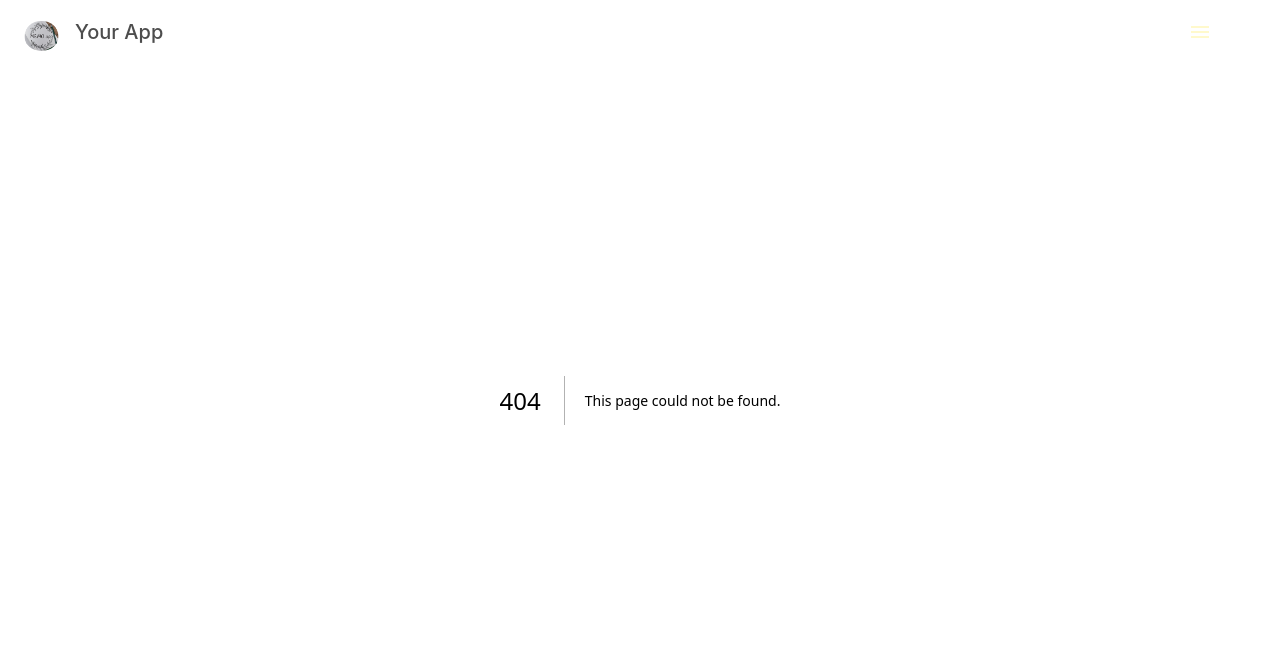
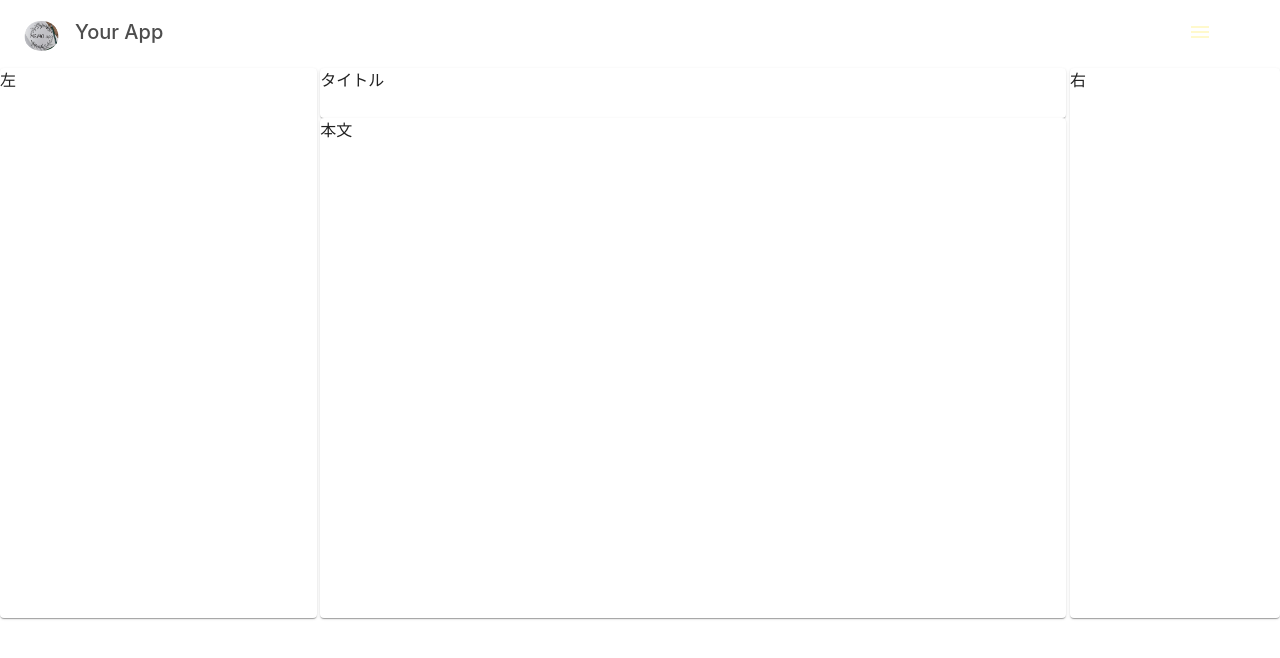
Before and after one commit to Botheet/memo-app, a Next.js app: page /mainPage in a window 1280 px wide. Before the commit this address had no page. Shown: the top 658 px of the page. Built offline with nearby package versions, Linux system fonts and the light colour scheme.

Commit message:
メインページの雛形作成。app/mainPage/page.tsx

```diff
--- a/package.json
+++ b/package.json
@@ -21,6 +21,7 @@
 		"react": "^18",
 		"react-dom": "^18",
 		"react-hook-form": "^7.51.3",
+		"recoil": "^0.7.7",
 		"sharp": "^0.33.3",
 		"styled-components": "^6.1.8",
 		"zod": "^3.23.4"
--- a/src/app/layout.tsx
+++ b/src/app/layout.tsx
@@ -7,6 +7,7 @@ import { ThemeProvider } from "@emotion/react";
 import { theme } from "@/styles/theme";
 import Header from "@/components/augs/Header";
 import { CssBaseline } from "@mui/material";
+import { RecoilRoot } from "recoil";
 
 export default function RootLayout({
 	children
@@ -18,7 +19,9 @@ export default function RootLayout({
 			<body>
 				<ThemeProvider theme={theme}>
 					<CssBaseline />
-					<Header>{children}</Header>
+					<RecoilRoot>
+						<Header>{children}</Header>
+					</RecoilRoot>
 				</ThemeProvider>
 			</body>
 		</html>
--- /dev/null
+++ b/src/app/mainPage/page.tsx
@@ -0,0 +1,58 @@
+"use client";
+
+import { Grid, Paper } from "@mui/material";
+import React from "react";
+
+export default function mainPage() {
+	return (
+		// 左のフレーム
+		<Grid container spacing={0.5} marginTop={8}>
+			<Grid item xs={3}>
+				<Paper
+					sx={{
+						height: 550,
+						backgroundColor: (theme) => (theme.palette.mode === "dark" ? "#1A2027" : "#fff")
+					}}
+				>
+					左
+				</Paper>
+			</Grid>
+
+			{/* 真ん中のフレーム */}
+			<Grid item xs={7} container spacing={0.1} direction="column" justifyContent="center" alignItems="stretch">
+				<Grid>
+					<Paper
+						sx={{
+							height: 50,
+							backgroundColor: (theme) => (theme.palette.mode === "dark" ? "#1A2027" : "#fff")
+						}}
+					>
+						タイトル
+					</Paper>
+				</Grid>
+
+				<Grid>
+					<Paper
+						sx={{
+							height: 500,
+							backgroundColor: (theme) => (theme.palette.mode === "dark" ? "#1A2027" : "#fff")
+						}}
+					>
+						本文
+					</Paper>
+				</Grid>
+			</Grid>
+			{/* 右のフレーム */}
+			<Grid item xs={2}>
+				<Paper
+					sx={{
+						height: 550,
+						backgroundColor: (theme) => (theme.palette.mode === "dark" ? "#1A2027" : "#fff")
+					}}
+				>
+					右
+				</Paper>
+			</Grid>
+		</Grid>
+	);
+}
--- a/src/app/page.tsx
+++ b/src/app/page.tsx
@@ -6,5 +6,5 @@ import { TopPage } from "./topPage/page";
 
 //topPage.tsxを埋め込む
 export default function LoginPage() {
-	return <TopPage />;
+	return <Home />;
 }
--- a/src/components/augs/Login/index.tsx
+++ b/src/components/augs/Login/index.tsx
@@ -2,8 +2,11 @@
 import { Typography } from "@mui/material";
 import Box from "@mui/material/Box";
 import { LoginFormCard } from "./LoginFormCard";
+import { useRecoilValue } from "recoil";
+import { test } from "@/globalState/Atom/test";
 
 export const Login = () => {
+	const ex = useRecoilValue(test);
 	return (
 		<Box
 			pt={14}
@@ -14,7 +17,7 @@ export const Login = () => {
 			}}
 		>
 			<Typography variant="h4" color={"white"} textAlign={"center"}>
-				MEMO app
+				{ex}
 			</Typography>
 			<Box display="flex" justifyContent={"center"}>
 				<LoginFormCard />
--- a/src/components/core/DrawerMenuIcon/index.tsx
+++ b/src/components/core/DrawerMenuIcon/index.tsx
@@ -29,7 +29,6 @@ import InfoIcon from "@mui/icons-material/Info";
 import MenuIcon from "@mui/icons-material/Menu";
 import ContactMailIcon from "@mui/icons-material/ContactMail";
 import LoginIcon from "@mui/icons-material/Login";
-import LoginLogoutButton from "../LoginLogoutButton";
 
 type Anchor = "top" | "left" | "bottom" | "right";
 
@@ -40,6 +39,8 @@ const DrawerMenuIcon: React.FC = () => {
 		bottom: false,
 		right: false
 	});
+
+	const drawerMenuItems = ["ログイン・ログアウト", "", "", ""];
 
 	const toggleDrawer = (anchor: Anchor, open: boolean) => (event: React.KeyboardEvent | React.MouseEvent) => {
 		if (
@@ -76,7 +77,7 @@ const DrawerMenuIcon: React.FC = () => {
 			</List>
 			<Divider />
 			<List>
-				{["ログイン・ログアウト", "", "", ""].map((text, index) => (
+				{drawerMenuItems.map((text, index) => (
 					<ListItem key={text} disablePadding>
 						<ListItemButton>
 							<ListItemIcon>{iconListAccount[index]}</ListItemIcon>
@@ -106,12 +107,3 @@ const DrawerMenuIcon: React.FC = () => {
 };
 
 export default DrawerMenuIcon;
-
-// <List>
-// 	{["　", "　", "　"].map((text, index) => (
-// 		<ListItem disablePadding>
-// 			<LoginLogoutButton />
-// 			<ListItemText />
-// 		</ListItem>
-// 	))}
-// </List>;
--- a/src/constants/colorVriant.ts
+++ b/src/constants/colorVriant.ts
@@ -1,3 +1 @@
-export const Coloer = {
-
-}
+export const Color = {};
--- /dev/null
+++ b/src/globalState/Atom/test.ts
@@ -0,0 +1,6 @@
+import { atom } from "recoil";
+
+export const test = atom({
+	key: "test",
+	default: "memoapp"
+});
```
Also changed, not shown: src/components/augs/Home/index.tsx (+13 -4 lines), src/components/core/Sidebar/index.tsx (added, +10 -0 lines), 1 other file (tests, documents, lock files or other folders).
